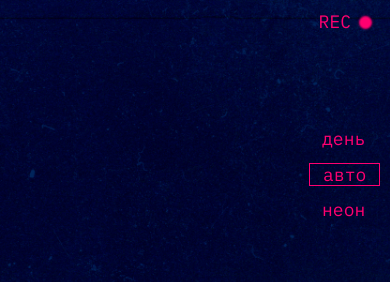
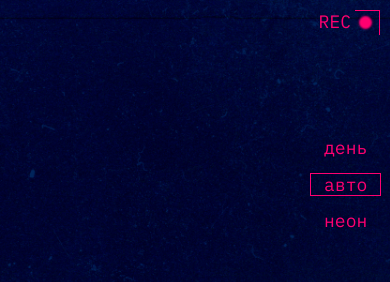
Before and after one commit to ppincore/slozhno-sosredotochitsya, a plain HTML site: page index.html in a window 390 px wide. Shown: the top 282 px of the page. Drawn offline with Linux system fonts and the light colour scheme.

Commit message:
fix gallery

```diff
--- a/index.html
+++ b/index.html
@@ -25,7 +25,7 @@
     <title>Сложно сосредоточиться</title>
   </head>
   <body class="page">
-    <header class="header container decorated-zone">
+    <header class="header container corner_decoration">
       <div class="pseudo__rec" aria-hidden="true"></div>
       <nav class="header__theme-menu">
         <ul class="header__theme-menu-list">
@@ -292,7 +292,7 @@
         </ul>
       </section>
     </main>
-    <footer class="footer container decorated-zone">
+    <footer class="footer container corner_decoration">
       <p class="land__title">focus</p>
     </footer>
     <script src="./scripts/script.js"></script>
--- a/styles/style.css
+++ b/styles/style.css
@@ -1,3 +1,6 @@
+/* *{
+  outline: 4px solid white !important;
+} */
 .page {
   /* grid */
   display: grid;
@@ -19,7 +22,6 @@
   color: var(--text-color, #f1b2ce);
   /*  */
 }
-
 .container {
   padding-inline: var(--main-padding, 2.5vi);
 }
@@ -37,6 +39,33 @@
   font-weight: var(--accent-fw, 700);
 }
 
+/* decor corner */
+
+.corner_decoration {
+  position: relative;
+}
+.corner_decoration::before,
+.corner_decoration::after {
+  content: "";
+  position: absolute;
+  inline-size: 25px;
+  block-size: 25px;
+}
+
+.corner_decoration::before {
+  border-inline-end: 1px solid var(--secondary-color, #ff0070);
+  border-block-start: 1px solid var(--secondary-color, #ff0070);
+  inset-inline-end: clamp(10px, 0.0286rem + 2.5445vw, 20px);
+  inset-block-start: clamp(10px, 0.0286rem + 2.5445vw, 20px);
+}
+
+.corner_decoration::after {
+  border-inline-start: 1px solid var(--secondary-color, #ff0070);
+  border-block-end: 1px solid var(--secondary-color, #ff0070);
+  inset-inline-start: clamp(10px, 0.0286rem + 2.5445vw, 20px);
+  inset-block-end: clamp(10px, 0.0286rem + 2.5445vw, 20px);
+}
+
 /* HEADER */
 .header {
   grid-area: header;
@@ -44,7 +73,7 @@
   display: grid;
   grid-template-columns: 1fr;
   grid-template-rows: repeat(3, 1fr);
-  gap: 50px 0px;
+  gap: 55px 0px;
 
   background-image: url(../images/cover-image-dark.png);
   background-repeat: no-repeat;
@@ -69,20 +98,20 @@
 }
 /* record decoration*/
 
-.pseudo__rec{
+.pseudo__rec {
   position: absolute;
   display: inline-flex;
   gap: 10px;
   inset-inline-end: 20px;
   inset-block-start: 10px;
 }
-.pseudo__rec::before{
-  content: 'REC';
+.pseudo__rec::before {
+  content: "REC";
   color: var(--accent-color, #ff0070);
   line-height: 24px;
 }
-.pseudo__rec::after{
-    content: "";
+.pseudo__rec::after {
+  content: "";
   display: inline-block;
   border-radius: 50%;
   margin: auto;
@@ -92,15 +121,15 @@
   block-size: 9px;
 }
 /* button */
-.header__theme-menu{
-display: grid;
-align-items: end;
-justify-items: end;
-padding-block-end: 33px;
+.header__theme-menu {
+  display: grid;
+  align-items: end;
+  justify-items: end;
+  padding-block-end: 5%;
 }
-.header__theme-menu-list{
+.header__theme-menu-list {
   display: grid;
-  gap: 12px;
+  gap: 13px;
 }
 .header__theme-menu-button {
   background-color: transparent;
@@ -112,13 +141,13 @@ padding-block-end: 33px;
   line-height: 18px;
 }
 .header__theme-menu-button_active {
-  border: 1px solid var(--accent-color, #ff0070);
+  outline: 1px solid var(--accent-color, #ff0070);
   cursor: default;
   pointer-events: none;
 }
 
 .header__theme-menu-button:hover {
-  outline: 1px;
+  outline: 1px solid;
 }
 
 .header__theme-menu-button:focus {
@@ -137,7 +166,6 @@ padding-block-end: 33px;
 .list-item__card,
 .gallary__list {
   display: grid;
-  grid-auto-flow: row dense;
   grid-template-columns: 1fr;
   grid-template-rows: auto;
 }
@@ -168,7 +196,7 @@ padding-block-end: 33px;
   outline: 0;
 }
 .card_text-link:focus-visible {
-  outline: 1px solid var(--text-color,#F1B2CE);
+  outline: 1px solid var(--text-color, #f1b2ce);
 }
 /* main general section styles */
 /* link */
@@ -178,13 +206,12 @@ padding-block-end: 33px;
   display: block;
 }
 /* gallary */
-
-.gallary__image {
+.gallary__image{
   display: block;
   object-fit: cover;
   object-position: center;
-  block-size: 100%;
-  inline-size: 100%;
+  height: 100%;
+  width: 100%;
 }
 
 /* FOOTER */
@@ -226,6 +253,7 @@ padding-block-end: 33px;
     grid-template-columns: 0.5fr 1fr;
     gap: 0px 20px;
   }
+
   .content__section:nth-of-type(2) > .content__section-title {
     display: block;
     max-inline-size: 30%;
@@ -233,14 +261,15 @@ padding-block-end: 33px;
   /* image section */
   .gallary__list {
     display: grid;
-    grid-template-columns: auto auto auto;
-    grid-template-rows: auto auto auto;
-    gap: 2%;
+    grid-template-columns: auto;
+    grid-template-rows: auto;
+    gap: 25px;
     grid-template-areas:
       "sunset sunset ice-cream"
       "tape books ice-cream"
       "tape street street";
   }
+
   .gallary__list-item:nth-of-type(1) {
     grid-area: sunset;
   }
@@ -256,6 +285,7 @@ padding-block-end: 33px;
   .gallary__list-item:nth-of-type(5) {
     grid-area: street;
   }
+
 }
 
 @media (width >= 1024px) {
@@ -266,6 +296,7 @@ padding-block-end: 33px;
   .content__section:nth-child(3) {
     gap: 0px 10px;
   }
+
   .content__section:nth-of-type(2) > .conntent__list {
     grid-auto-columns: 1fr;
     grid-template-columns: repeat(3, 1fr);
@@ -286,45 +317,3 @@ padding-block-end: 33px;
     gap: 10px;
   }
 }
-
-
-
-
-
-
-
-
-
-
-
-
-
-.decorated-zone {
-  position: relative;
-}
-
-.decorated-zone::before,
-.decorated-zone::after {
-  content: "";
-  position: absolute;
-  z-index: -1;
-  inline-size: 25px;
-  block-size: 25px;
-}
-
-.decorated-zone::before {
-  border-inline-end: 1px solid var(--secondary-color, #ff0070);
-  border-block-start: 1px solid var(--secondary-color, #ff0070);
-  inset-inline-end: clamp(10px, 0.0286rem + 2.5445vw, 20px);
-  inset-block-start: clamp(10px, 0.0286rem + 2.5445vw, 20px);
-}
-
-.decorated-zone::after {
-  border-inline-start: 1px solid var(--secondary-color, #ff0070);
-  border-block-end: 1px solid var(--secondary-color, #ff0070);
-  inset-inline-start: clamp(10px, 0.0286rem + 2.5445vw, 20px);
-  inset-block-end: clamp(10px, 0.0286rem + 2.5445vw, 20px);
-}
-.body{
-  margin: auto;
-}
```
